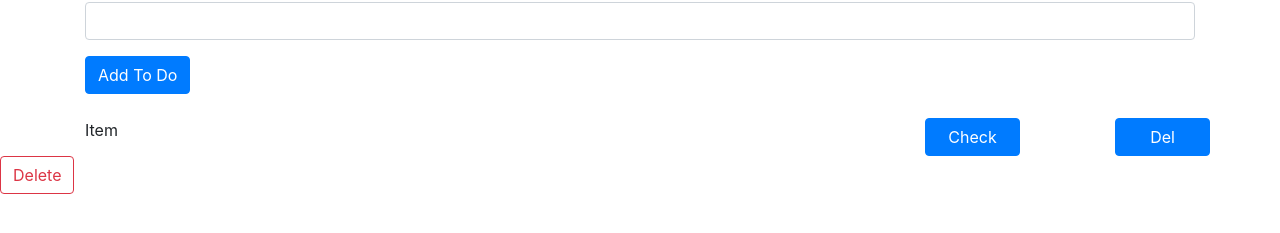
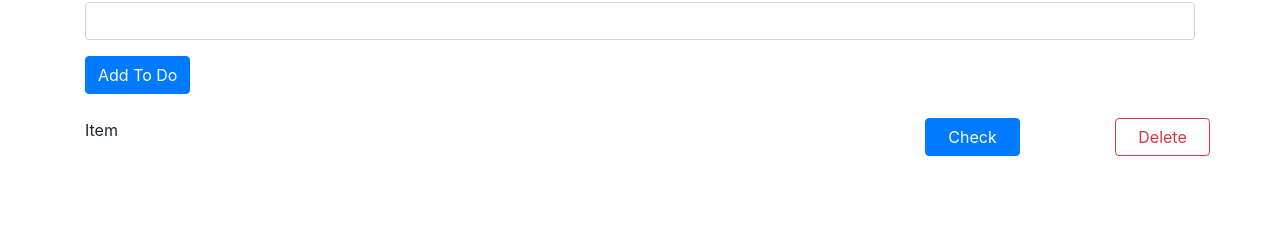
Before and after one commit to dnynwm/todolist, a website built with Parcel: page index.html in a window 1280 px wide. Shown: the part 97-330 px from the top of the page. Built offline with nearby package versions, Linux system fonts and the light colour scheme.

Commit message:
added delete button

```diff
--- a/index.html
+++ b/index.html
@@ -32,13 +32,10 @@
 	<div class="row" id="todo-list">
 		<div class="mt-4 col-8">Item</div>
 		<button type="button" name="check" class="mt-4 col-1 offset-1 btn btn-primary">Check</button>
-		<button type="button" name="delete" class="mt-4 col-1 offset-1 btn btn-primary">Del</button>
+		<button id="deleteBtn" class="btn btn-outline-danger mt-4 col-1 offset-1" type="button" value="Delete">Delete</button>
 	</div>
+</div>
 
-
-</div>
-<!--Delete Button to use-->
-<button id="deleteBtn" class="btn btn-outline-danger" type="button" value="Delete">Delete</button>
 
 <!--Custom JS-->
 <script src="src/index.js"></script>
```
